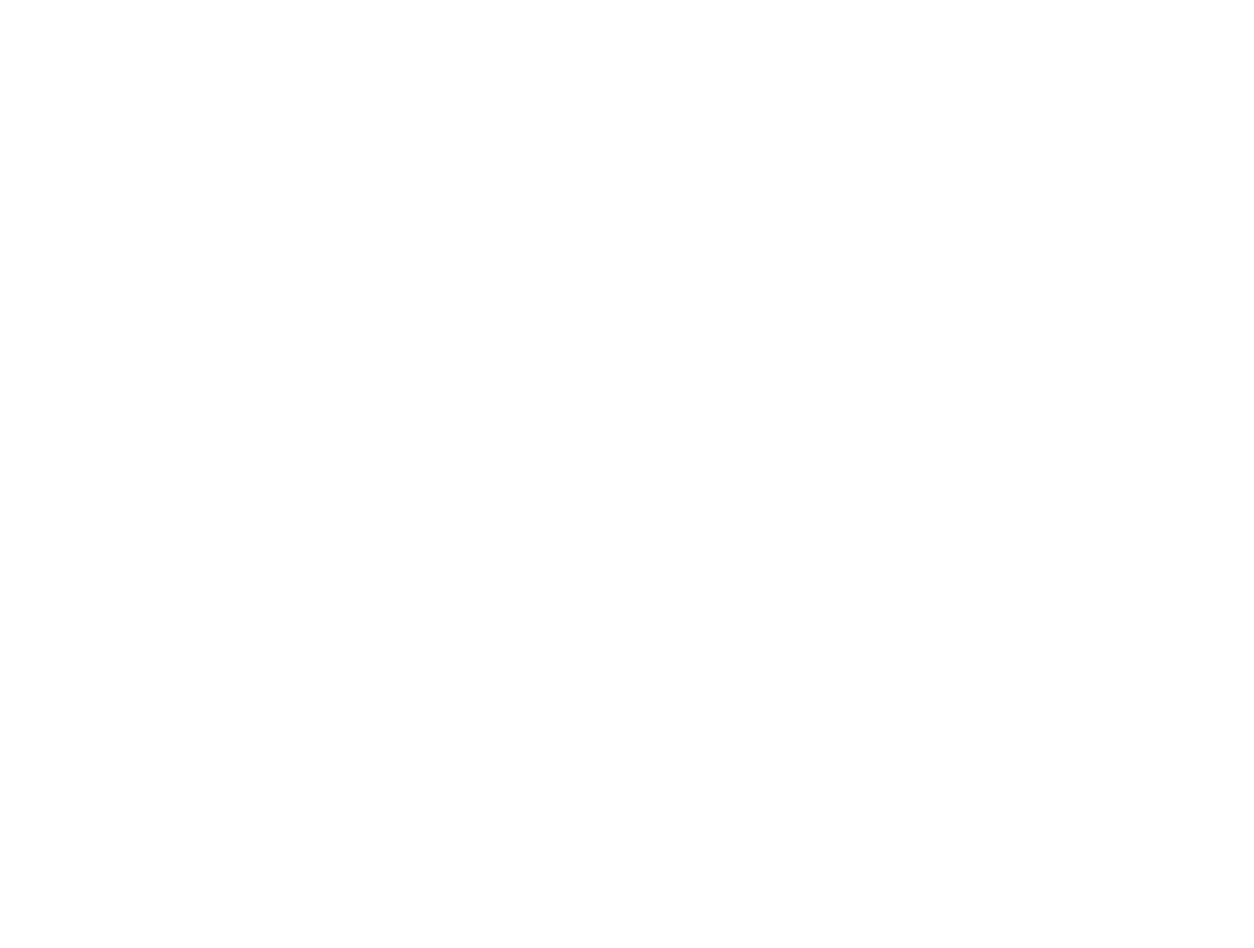
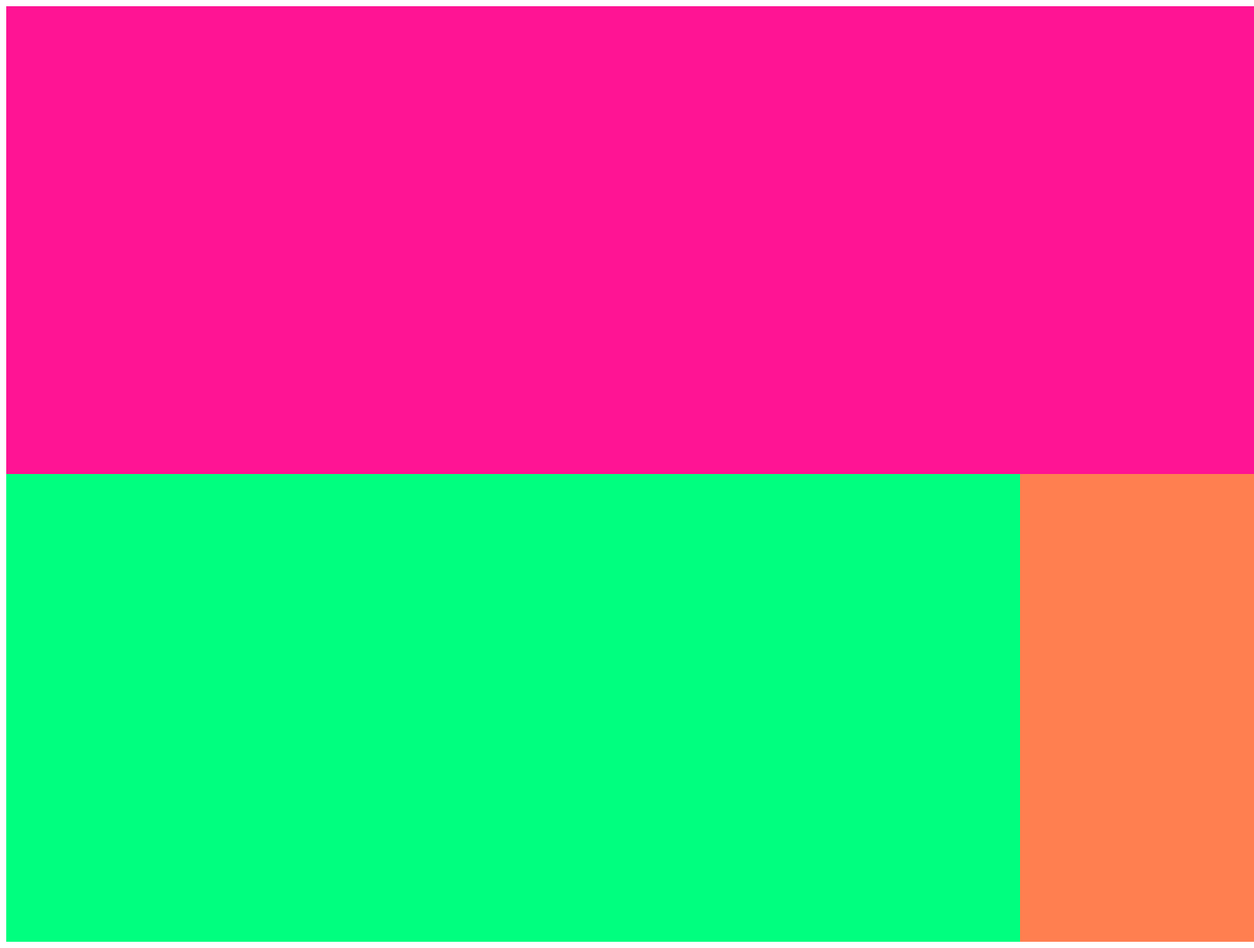
Before and after one commit to Marisalt/Hmwrks, a plain HTML site: page les5/1/index4.html in a window 1280 px wide. Shown: the whole page at 78% size, 1608 px wide, since content can reach past the window. Before the commit the page ends 800 px from the top, so only its background shows below. Drawn offline with Linux system fonts and the light colour scheme.

Commit message:
lesson5 homework

```diff
--- a/les5/1/index4.html
+++ b/les5/1/index4.html
@@ -9,10 +9,10 @@
 <body>
 
 
-<div class="xxx">
-    <div class="a"></div>
-    <div class="b"></div>
-    <div class="c"></div>
+<div class="xxx width1600">
+    <div class="a width1600 height600"></div>
+    <div class="b height600"></div>
+    <div class="c height600"></div>
 </div>
 
 </body>
```
